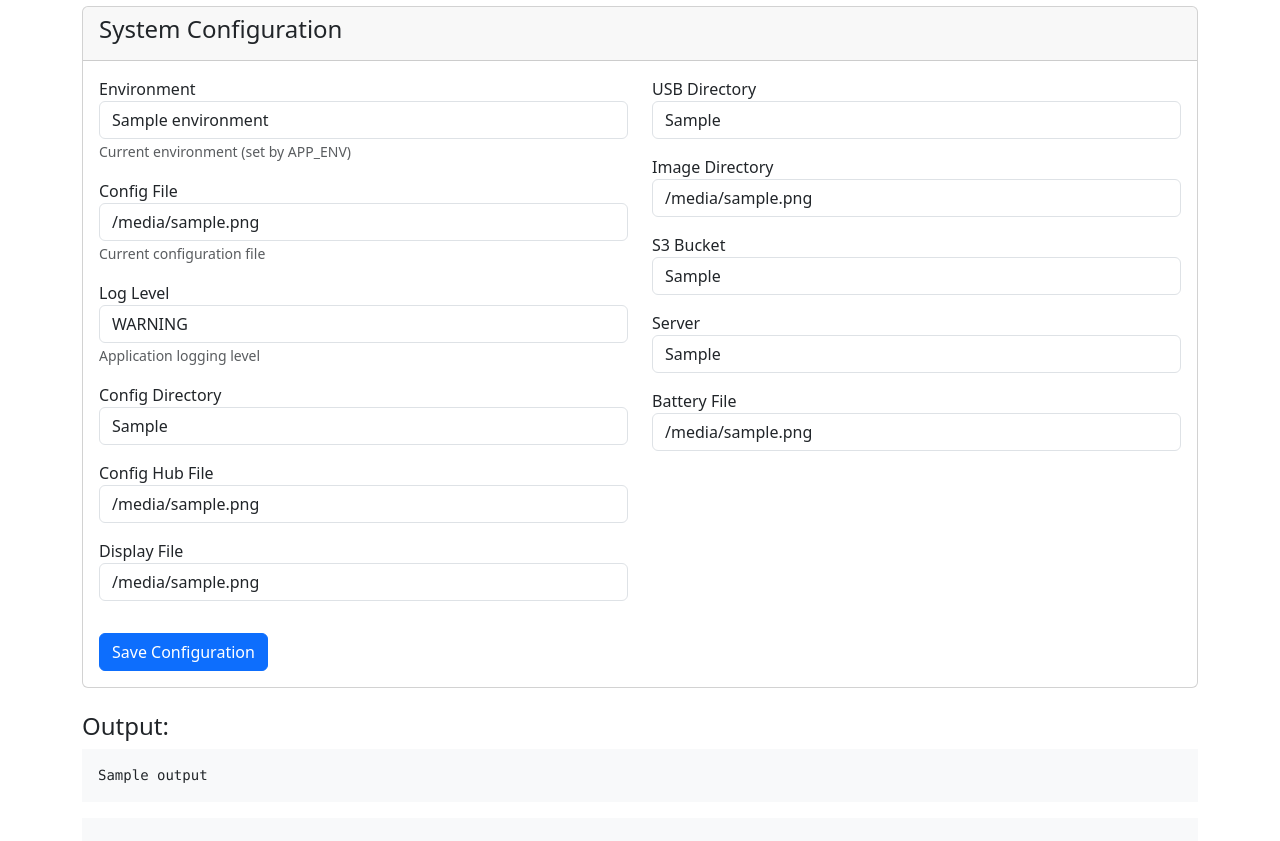
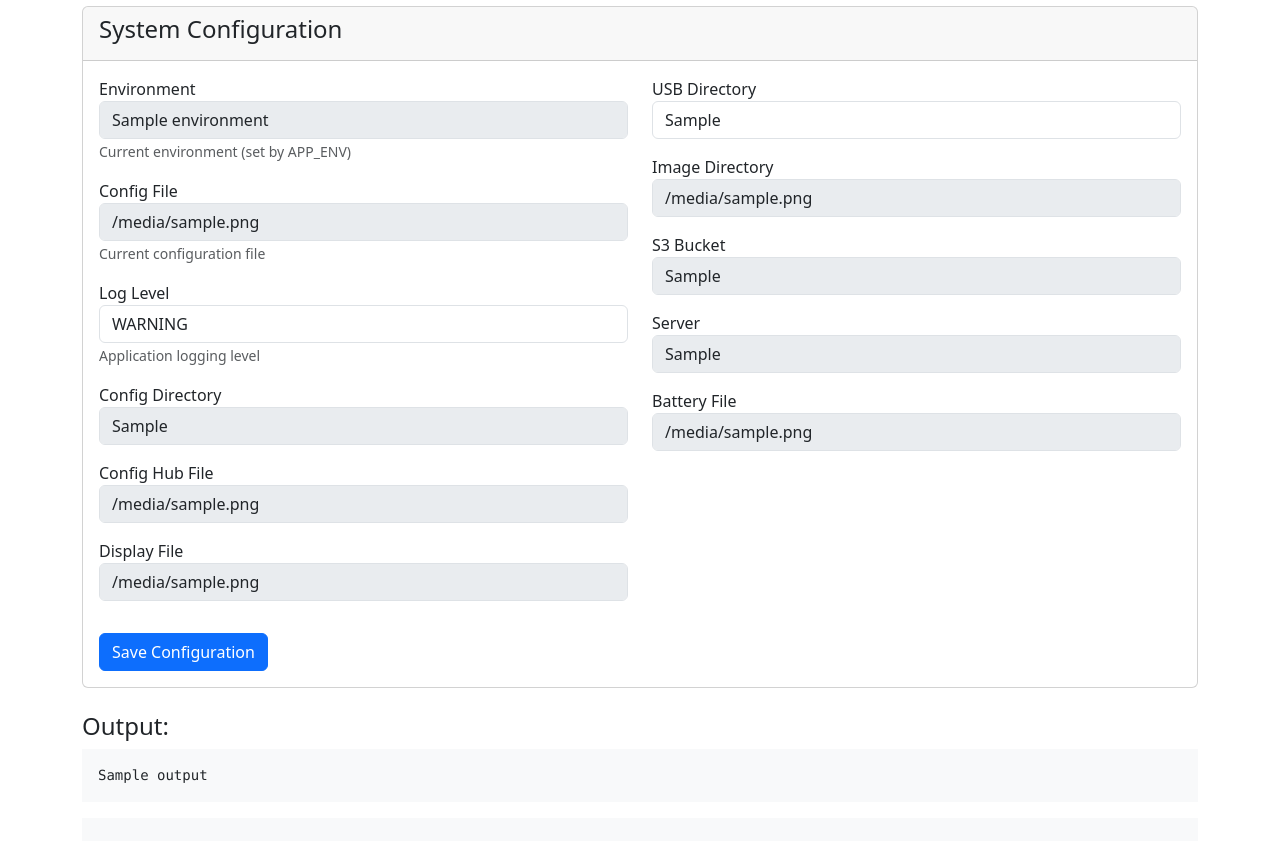
Before and after one commit to Humeos-com/scanorhize-pi, a Flask app: template templates/App.html in a window 1280 px wide. Shown: the part 142-983 px from the top of the page. Run offline with Flask 3, Linux system fonts and the light colour scheme; the template is opened without the code that fills it: most values are stand-ins (such as "Sample title", 1, 10 or a date in 2020); data that the repository does not hold is empty; parts of the project's set-up code (start-up, migrations or seed data) failed here and were passed over; some libraries are stand-ins or nearby versions.

Commit message:
On grise les champs dans App

```diff
--- a/templates/App.html
+++ b/templates/App.html
@@ -13,13 +13,13 @@
 					<div class="col-md-6">
 						<div class="form-group mb-3">
 							<label>Environment</label>
-							<input type="text" class="form-control" id="environment" name="environment" value="{{ app_config.environment }}" readonly>
+							<input type="text" class="form-control" id="environment" name="environment" value="{{ app_config.environment }}" readonly style="background-color: #e9ecef; cursor: not-allowed;">
 							<small class="form-text text-muted">Current environment (set by APP_ENV)</small>
 						</div>
 
 						<div class="form-group mb-3">
 							<label>Config File</label>
-							<input type="text" class="form-control" id="config_app_file" value="{{ app_config.config_app_file }}" readonly>
+							<input type="text" class="form-control" id="config_app_file" value="{{ app_config.config_app_file }}" readonly style="background-color: #e9ecef; cursor: not-allowed;">
 							<small class="form-text text-muted">Current configuration file</small>
 						</div>
 
@@ -35,17 +35,17 @@
 
 						<div class="form-group mb-3">
 							<label>Config Directory</label>
-							<input type="text" class="form-control" id="config_dir" value="{{ app_config.config_dir }}" readonly>
+							<input type="text" class="form-control" id="config_dir" value="{{ app_config.config_dir }}" readonly style="background-color: #e9ecef; cursor: not-allowed;">
 						</div>
 
 						<div class="form-group mb-3">
 							<label>Config Hub File</label>
-							<input type="text" class="form-control" id="config_hub_file" value="{{ app_config.config_hub_file }}" readonly>
+							<input type="text" class="form-control" id="config_hub_file" value="{{ app_config.config_hub_file }}" readonly style="background-color: #e9ecef; cursor: not-allowed;">
 						</div>
 
 						<div class="form-group mb-3">
 							<label>Display File</label>
-							<input type="text" class="form-control" id="display_file" value="{{ app_config.display_file }}" readonly>
+							<input type="text" class="form-control" id="display_file" value="{{ app_config.display_file }}" readonly style="background-color: #e9ecef; cursor: not-allowed;">
 						</div>
 					</div>
 
@@ -57,22 +57,22 @@
 
 						<div class="form-group mb-3">
 							<label>Image Directory</label>
-							<input type="text" class="form-control" id="image_dir" value="{{ app_config.image_dir }}" readonly>
+							<input type="text" class="form-control" id="image_dir" value="{{ app_config.image_dir }}" readonly style="background-color: #e9ecef; cursor: not-allowed;">
 						</div>
 
 						<div class="form-group mb-3">
 							<label>S3 Bucket</label>
-							<input type="text" class="form-control" id="s3_bucket" value="{{ app_config.s3_bucket }}" readonly>
+							<input type="text" class="form-control" id="s3_bucket" value="{{ app_config.s3_bucket }}" readonly style="background-color: #e9ecef; cursor: not-allowed;">
 						</div>
 
 						<div class="form-group mb-3">
 							<label>Server</label>
-							<input type="text" class="form-control" id="scanorhize_server" value="{{ app_config.scanorhize_server }}" readonly>
+							<input type="text" class="form-control" id="scanorhize_server" value="{{ app_config.scanorhize_server }}" readonly style="background-color: #e9ecef; cursor: not-allowed;">
 						</div>
 
 						<div class="form-group mb-3">
 							<label>Battery File</label>
-							<input type="text" class="form-control" id="battery_file" value="{{ app_config.battery_file }}" readonly>
+							<input type="text" class="form-control" id="battery_file" value="{{ app_config.battery_file }}" readonly style="background-color: #e9ecef; cursor: not-allowed;">
 						</div>
 					</div>
 				</div>
```
Also changed, not shown: static/style.css (deleted, +0 -15 lines).
